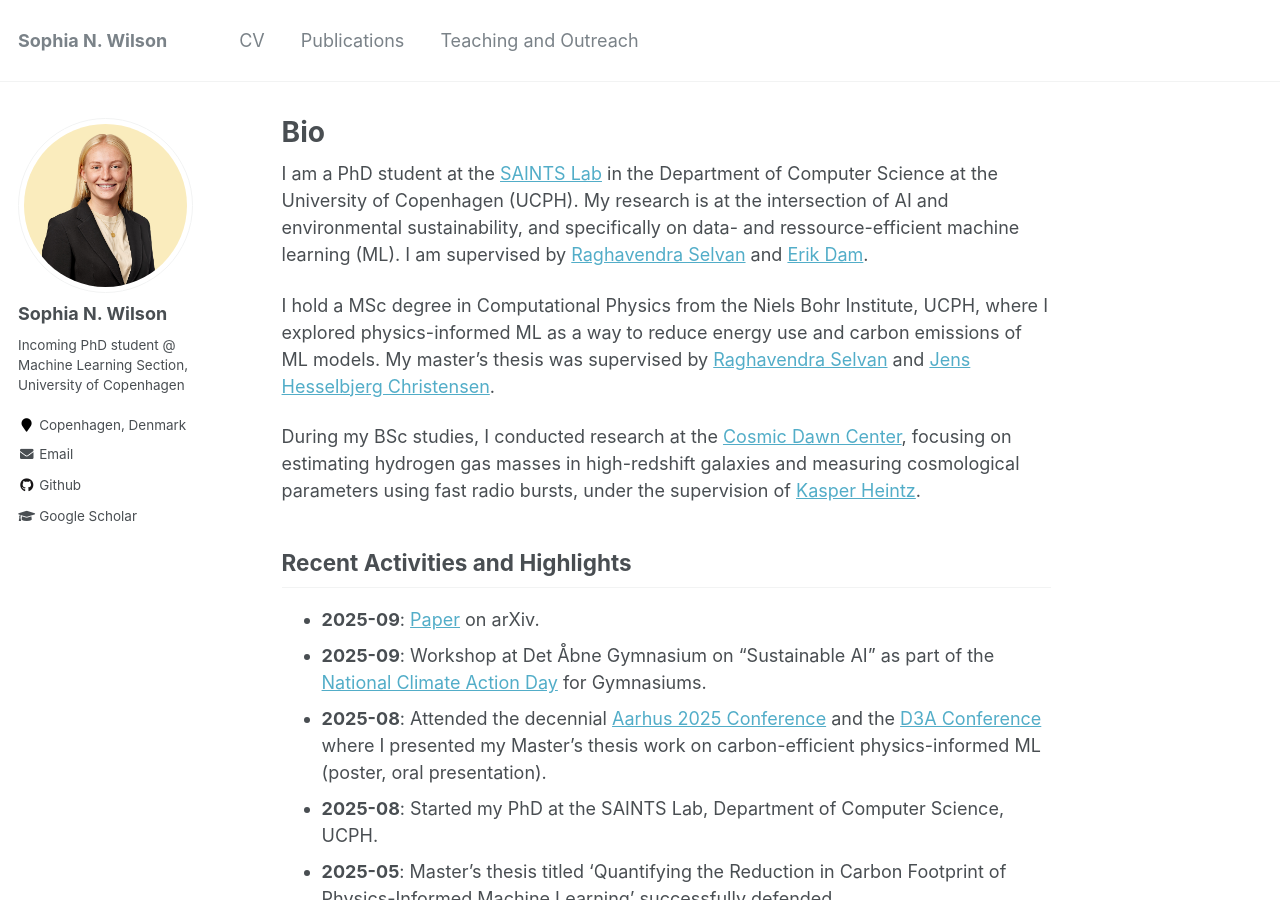
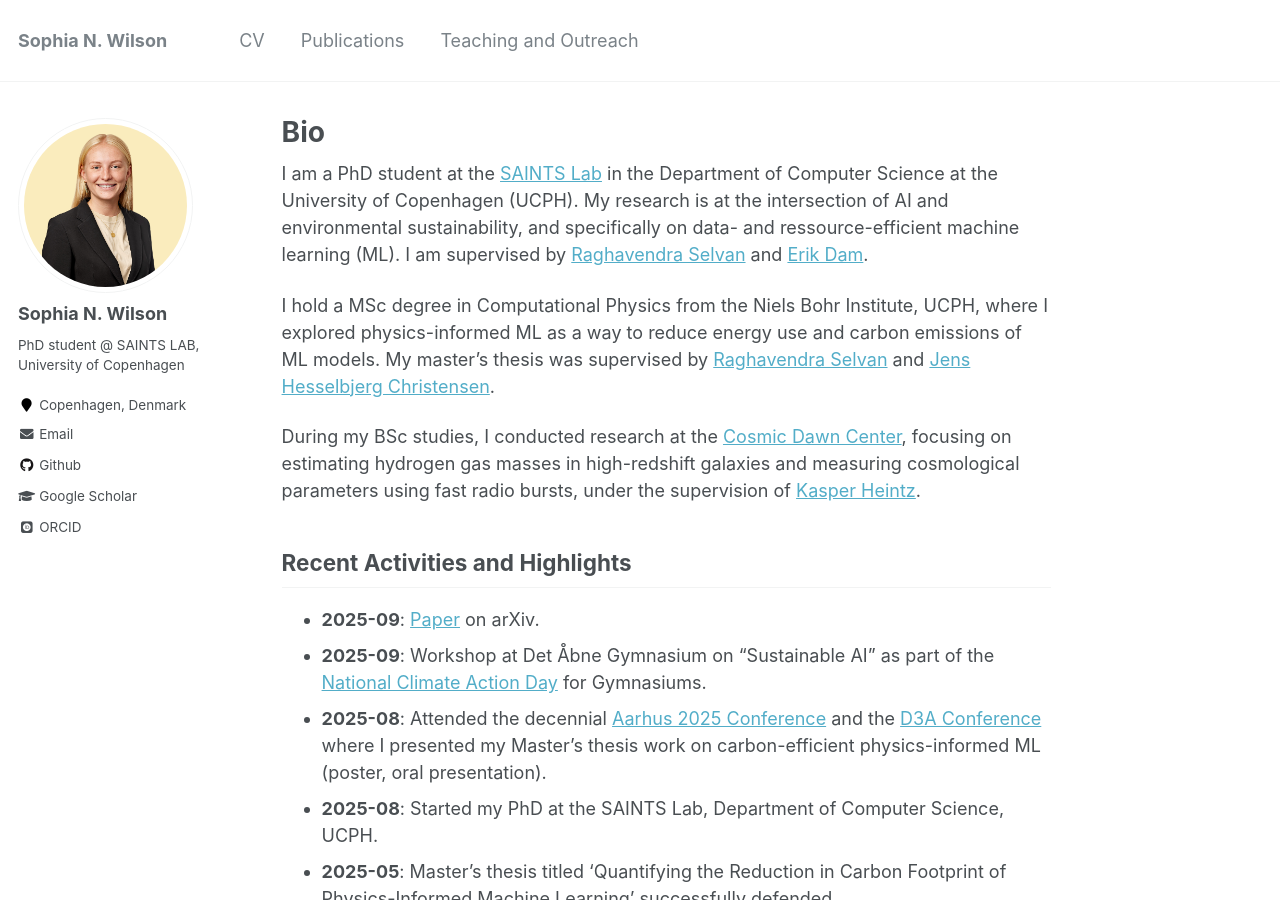
Before and after one commit to sophiawilson18/sophiawilson18.github.io, a Jekyll site: the page built from _pages/about.md, in a window 1280 px wide and 900 px high. Built offline with Jekyll 4.4.1, drawn with Linux system fonts in a browser that asks for light colours; some web fonts are replaced.

Commit message:
Update _config.yml

```diff
--- a/_config.yml
+++ b/_config.yml
@@ -82,12 +82,12 @@ analytics:
 author:
   name             : "Sophia N. Wilson"
   avatar           : "sw.png"
-  bio              : "Incoming PhD student @ Machine Learning Section, University of Copenhagen"
+  bio              : "PhD student @ SAINTS LAB, University of Copenhagen"
   employer         :
   location         : "Copenhagen, Denmark"
   pubmed           : #"https://www.ncbi.nlm.nih.gov/pubmed/?term=john+snow"
   googlescholar    : "https://scholar.google.com/citations?user=HPp3xmYAAAAJ"
-  email            : "sophia.wilson@nbi.ku.dk"
+  email            : "sophia.wilson@di.ku.dk"
   researchgate     :  # example: "https://www.researchgate.net/profile/yourprofile"
   uri              :
   bitbucket        :
@@ -103,7 +103,7 @@ author:
   impactstory      : #"https://profiles.impactstory.org/u/xxxx-xxxx-xxxx-xxxx"
   lastfm           :
   linkedin         :
-  orcid            : #"http://orcid.org/yourorcidurl"
+  orcid            : "http://orcid.org/0000-0002-4960-8223"
   pinterest        :
   soundcloud       :
   stackoverflow    : # http://stackoverflow.com/users/123456/username
```
